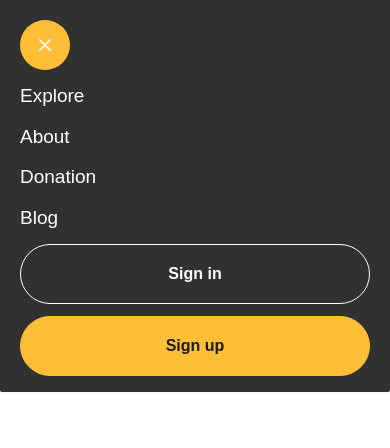
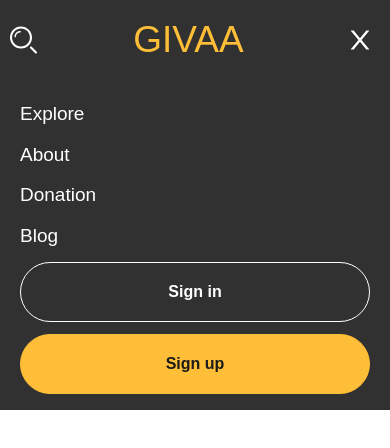
Before and after one commit to Timmyuiop88/giv, a Next.js app: page /components/nav in a window 390 px wide. Both pictures are taken after a click on the button "Open menu". Shown: the top 448 px of the page. Built offline with nearby package versions, Linux system fonts and the light colour scheme.

Commit message:
corrected mobile navbar and animation start event

```diff
--- a/src/pages/_app.js
+++ b/src/pages/_app.js
@@ -27,7 +27,7 @@ const theme = extendTheme({
 function MyApp({ Component, pageProps }) {
   useEffect(() => {
     AOS.init({
-      startEvent: 'DOMContentLoaded',
+      startEvent: 'load',
          duration: 800,
          once: false,
 
--- a/src/pages/components/campaign.js
+++ b/src/pages/components/campaign.js
@@ -1,3 +1,5 @@
+
+'use client'
 import {
   Avatar,
   AvatarBadge,
--- a/src/pages/components/featured.js
+++ b/src/pages/components/featured.js
@@ -1,3 +1,4 @@
+'use client'
 import {
     Avatar,
     AvatarBadge,
--- a/src/pages/components/hero.js
+++ b/src/pages/components/hero.js
@@ -1,3 +1,5 @@
+'use client'
+
 import {
   Avatar,
   AvatarBadge,
--- a/src/pages/components/nav.js
+++ b/src/pages/components/nav.js
@@ -33,6 +33,7 @@ import {
   AiOutlineInbox,
   AiOutlineSearch,
   AiFillBell,
+  AiOutlineClose
 } from "react-icons/ai";
 export default function Nav() {
   const mobileNav = useDisclosure();
@@ -49,6 +50,8 @@ export default function Nav() {
     );
   };
   return (
+    <>
+
     <Stack
 
  pl={['0px','0px','10px','10px']}
@@ -99,78 +102,25 @@ pr={['0px','0px','10px','10px']}
                 display={{ base: "flex", md: "none" }}
                 aria-label="Open menu"
                 fontSize="20px"
-                color="gray.800"
-                _dark={{ color: "inherit" }}
-                variant="ghost"
-                icon={        <svg xmlns="http://www.w3.org/2000/svg" width="27" height="28" viewBox="0 0 27 28" fill="none">
-                <path d="M3.375 8.375H23.625" stroke="white" stroke-width="1.5" stroke-linecap="round"/>
-                <path d="M3.375 14H23.625" stroke="white" stroke-width="1.5" stroke-linecap="round"/>
-                <path d="M3.375 19.625H23.625" stroke="white" stroke-width="1.5" stroke-linecap="round"/>
-              </svg>}
-                onClick={mobileNav.onOpen}
-              />
-              <VStack
-                pos="absolute"
-                zIndex={'300'}
-                top={0}
-                left={0}
-                right={0}
-                display={mobileNav.isOpen ? "flex" : "none"}
-                flexDirection="column"
-            pt={'20px'}
-                pb={4}
-                pl={'20px'}
-                pr={'20px'}
-            w={'100%'}
-            m={'auto'}
-                bg={'#313131'}
-                spacing={3}
-                rounded="sm"
-                shadow="sm"
-                justifyContent={'right'}
-                align={'start'}
-              >
+              bg={'none'}
 
-                <CloseButton
-
-                w={'50px'}
-                h={'50px'}
-                bg={'#FFBE37'}
-                borderRadius={'50%'}
-                  aria-label="Close menu"
-                  justifySelf="self-start"
-                  onClick={mobileNav.onClose}
-                />
-                 <MenuItem to="/explore">Explore</MenuItem>
-                 <MenuItem to="/about">About</MenuItem>
-        <MenuItem to="/donate">Donation</MenuItem>
+                _hover={{ bg: "#FFBE37" }}
+                icon={mobileNav.isOpen ?
+                  <AiOutlineClose
+                  color="#ffffff"
+                  fontSize={'30px'}
+                  />
+                  :
+                   <svg xmlns="http://www.w3.org/2000/svg" width="27" height="28" viewBox="0 0 27 28" fill="none">
+                  <path d="M3.375 8.375H23.625" stroke="white" stroke-width="1.5" stroke-linecap="round"/>
+                  <path d="M3.375 14H23.625" stroke="white" stroke-width="1.5" stroke-linecap="round"/>
+                  <path d="M3.375 19.625H23.625" stroke="white" stroke-width="1.5" stroke-linecap="round"/>
+                </svg>}
 
 
-        <MenuItem to="/">Blog</MenuItem>
+                onClick={mobileNav.isOpen ? mobileNav.onClose: mobileNav.onOpen}
+              />
 
-          <Button
-            border={"1px solid white"}
-            h={"60px"}
-            w={"100%"}
-            borderRadius={"11811px"}
-            colorScheme=""
-          >
-            Sign in
-          </Button>
-
-
-          <Button
-            border={"1px solid #FFBE37"}
-            h={"60px"}
-            w={"100%"}
-            borderRadius={"11811px"}
-            color={"#1B1B18"}
-            bg={"#FFBE37"}
-          >
-            Sign up
-          </Button>
-
-              </VStack>
             </Box>
 
 
@@ -205,5 +155,58 @@ pr={['0px','0px','10px','10px']}
         </Show>
       </Box>
     </Stack>
+    <VStack
+
+
+                zIndex={'300'}
+               color={'#FFFFFF'}
+                display={mobileNav.isOpen ? "flex" : "none"}
+                flexDirection="column"
+            pt={'20px'}
+                pb={4}
+                pl={'20px'}
+                pr={'20px'}
+            w={'100%'}
+            m={'auto'}
+                bg={'#313131'}
+                spacing={3}
+
+                justifyContent={'right'}
+                align='start'
+
+              >
+
+
+                 <MenuItem to="/explore">Explore</MenuItem>
+                 <MenuItem to="/about">About</MenuItem>
+        <MenuItem to="/donate">Donation</MenuItem>
+
+
+        <MenuItem to="/">Blog</MenuItem>
+
+          <Button
+            border={"1px solid white"}
+            h={"60px"}
+            w={"100%"}
+            borderRadius={"11811px"}
+            colorScheme=""
+          >
+            Sign in
+          </Button>
+
+
+          <Button
+            border={"1px solid #FFBE37"}
+            h={"60px"}
+            w={"100%"}
+            borderRadius={"11811px"}
+            color={"#1B1B18"}
+            bg={"#FFBE37"}
+          >
+            Sign up
+          </Button>
+
+              </VStack>
+    </>
   );
 }
--- a/src/pages/components/ready.js
+++ b/src/pages/components/ready.js
@@ -1,3 +1,4 @@
+'use client'
 import {
     Avatar,
     AvatarBadge,
--- a/src/pages/components/services.js
+++ b/src/pages/components/services.js
@@ -1,3 +1,4 @@
+'use client'
 import {
     Avatar,
     AvatarBadge,
--- a/src/pages/components/startFund.js
+++ b/src/pages/components/startFund.js
@@ -1,3 +1,4 @@
+'use client'
 import {
     Avatar,
     AvatarBadge,
```
